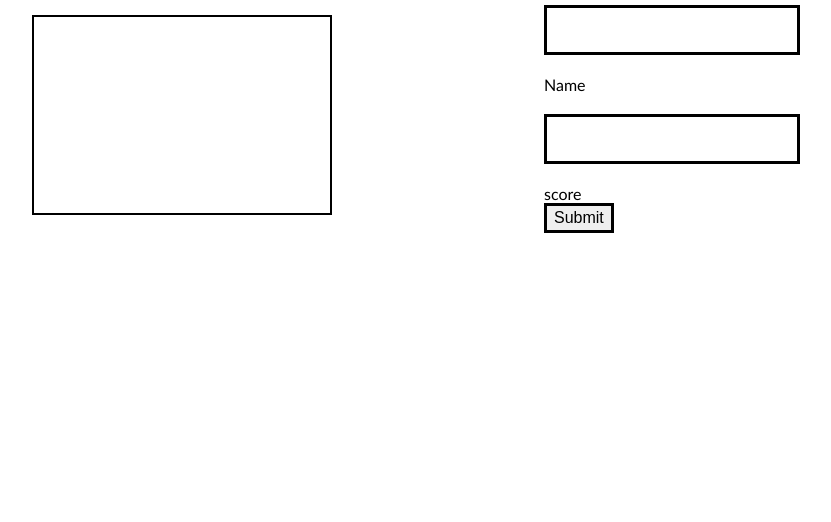
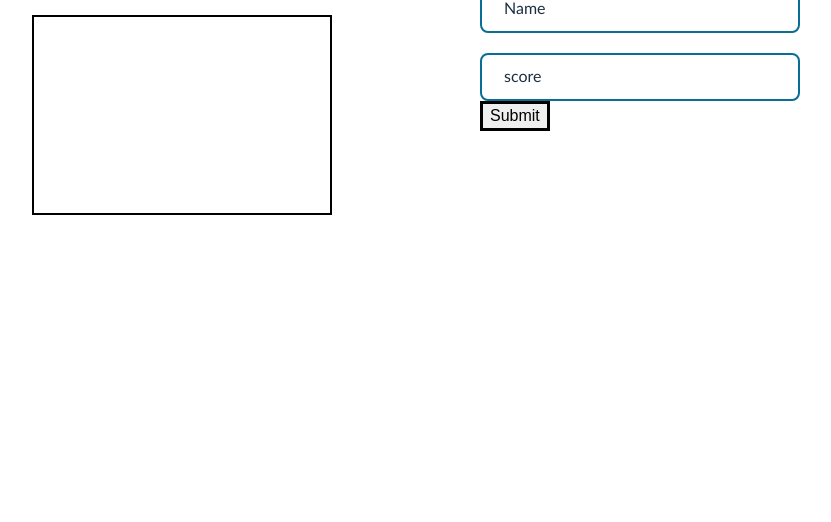
Before and after one commit to quavo19/Leaderboard, a website built with webpack: page src/index.html in a window 1280 px wide. Shown: the part 278-800 px from the top of the page, without its empty margins (224-1055 px from the left). Built offline with nearby package versions, Linux system fonts and the light colour scheme.

Commit message:
Add styling for input fields

```diff
--- a/src/style.css
+++ b/src/style.css
@@ -61,12 +61,130 @@ button {
   font-size: 1rem;
 }
 
-input {
-  display: flex;
-  padding: 7px;
-  font-size: 1rem;
-  margin: 20px 0;
-  border: 3px solid;
-  height: 50px;
-  width: 20vw;
+.form {
+  position: relative;
+  width: 20rem;
+  height: 3rem;
 }
+.form__input {
+  position: absolute;
+  top: 0;
+  left: 0;
+  width: 100%;
+  height: 100%;
+  border: 2.5px solid rgb(10, 109, 149);
+  border-radius: 8px;
+  font-family: inherit;
+  font-size: 19px;
+  color: rgb(14, 13, 13);
+  outline: none;
+  padding: 1.25rem;
+  background: none;
+}
+.form__input:hover {
+  border-color: rgb(142, 212, 213);
+}
+.form__input:focus {
+  border-color: rgb(8, 174, 239);
+}
+.form__label {
+  position: absolute;
+  left: 1rem;
+  top: 0.8rem;
+  padding: 0 0.5rem;
+  color: rgb(29, 48, 66);
+  cursor: text;
+  transition: top 200ms ease-in, left 200ms ease-in, font-size 200ms ease-in;
+}
+
+.form__input:not(:-moz-placeholder-shown).form__input:not(:focus) ~ .form__label {
+  top: -0.4rem;
+  font-size: 0.8rem;
+  left: 0.8rem;
+  background-color: #fff
+}
+
+.form__input:not(:-ms-input-placeholder).form__input:not(:focus) ~ .form__label {
+  top: -0.4rem;
+  font-size: 0.8rem;
+  left: 0.8rem;
+  background-color: #fff
+}
+
+.form__input:focus ~ .form__label,
+.form__input:not(:placeholder-shown).form__input:not(:focus) ~ .form__label {
+  top: -0.4rem;
+  font-size: 0.8rem;
+  left: 0.8rem;
+  background-color: #fff;
+}
+
+.form2 {
+  position: relative;
+  width: 20rem;
+  height: 3rem;
+  margin-top: 20px;
+}
+.form2__input2 {
+  position: absolute;
+  top: 0;
+  left: 0;
+  width: 100%;
+  height: 100%;
+  border: 2.5px solid rgb(10, 109, 149);
+  border-radius: 8px;
+  font-family: inherit;
+  font-size: 19px;
+  color: rgb(14, 13, 13);
+  outline: none;
+  padding: 1.25rem;
+  background: none;
+}
+.form2__input2:hover {
+  border-color: rgb(142, 212, 213);
+}
+.form2__input2:focus {
+  border-color: rgb(8, 174, 239);
+}
+.form2__label {
+  position: absolute;
+  left: 1rem;
+  top: 0.8rem;
+  padding: 0 0.5rem;
+  color: rgb(29, 48, 66);
+  cursor: text;
+  transition: top 200ms ease-in, left 200ms ease-in, font-size 200ms ease-in;
+}
+
+.eye {
+  position: absolute;
+  margin-left: 280px;
+  padding-top: 12px;
+}
+
+.fa {
+  font-size: 20px;
+  color: #7a797e;
+}
+
+.form2__input2:not(:-moz-placeholder-shown).form2__input2:not(:focus) ~ .form2__label {
+  top: -0.4rem;
+  font-size: 0.8rem;
+  left: 0.8rem;
+  background-color: #fff;
+}
+
+.form2__input2:not(:-ms-input-placeholder).form2__input2:not(:focus) ~ .form2__label {
+  top: -0.4rem;
+  font-size: 0.8rem;
+  left: 0.8rem;
+  background-color: #fff;
+}
+
+.form2__input2:focus ~ .form2__label,
+.form2__input2:not(:placeholder-shown).form2__input2:not(:focus) ~ .form2__label {
+  top: -0.4rem;
+  font-size: 0.8rem;
+  left: 0.8rem;
+  background-color: #fff;
+}
```
